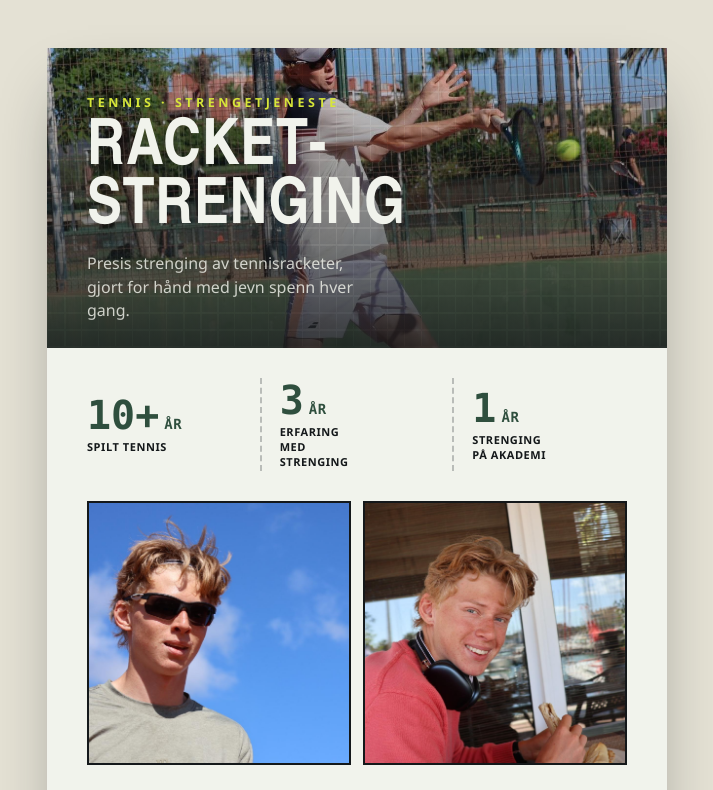
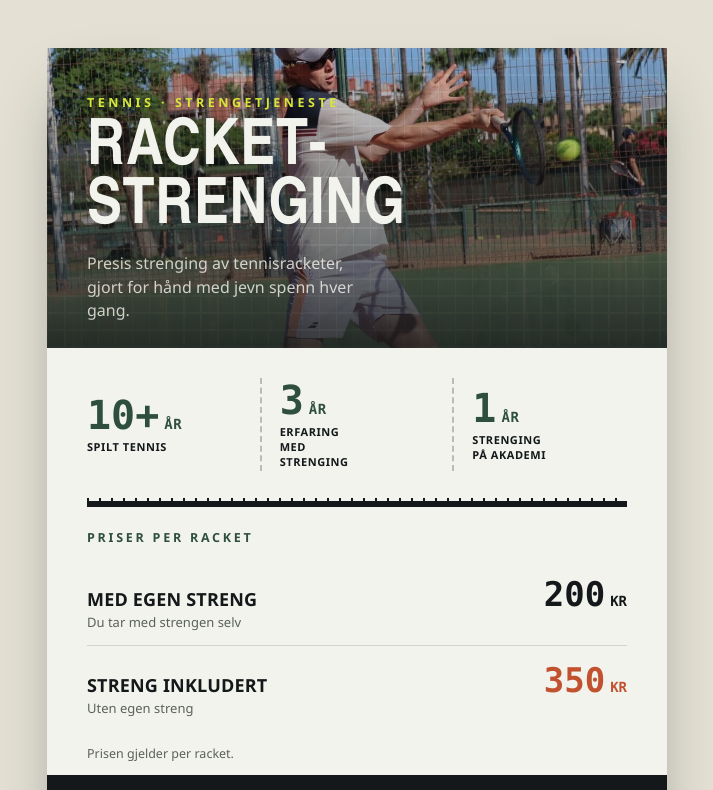
Before and after one commit to Nikoslikkoklikko/racketstrenging, a plain HTML site: page index.html in a window 1280 px wide. Shown: the top 790 px of the page, without its empty margins (283-996 px from the left). Drawn offline with Linux system fonts and the light colour scheme.

Commit message:
Remove photo gallery section

```diff
--- a/index.html
+++ b/index.html
@@ -160,31 +160,6 @@
     margin: 4px 18px;
   }
 
-  /* photo duo */
-  .gallery{
-    display: flex;
-    gap: 12px;
-    margin: 0 40px 28px;
-  }
-
-  .gallery figure{
-    flex: 1;
-    margin: 0;
-    aspect-ratio: 1 / 1;
-    overflow: hidden;
-    border: 2px solid var(--ink);
-  }
-
-  .gallery img{
-    display: block;
-    width: 100%;
-    height: 100%;
-    object-fit: cover;
-  }
-
-  .gallery figure:first-child img{ object-position: 35% 40%; }
-  .gallery figure:last-child img{ object-position: 55% 30%; }
-
   /* pricing */
   .pricing{
     margin: 0 40px;
@@ -326,7 +301,6 @@
     .stat-divider{ display: none; }
     .stat-label{ max-width: none; }
     .header, .pricing, .footer{ padding-left: 26px; padding-right: 26px; }
-    .gallery{ margin-left: 26px; margin-right: 26px; }
   }
 </style>
 </head>
@@ -354,11 +328,6 @@
       <div class="stat-number">1 <span>ÅR</span></div>
       <div class="stat-label">Strenging på akademi</div>
     </div>
-  </div>
-
-  <div class="gallery">
-    <figure><img src="photos/portrait-sky.jpeg" alt="Strengeren utendørs på en tennisbane"></figure>
-    <figure><img src="photos/portrait-marina.jpeg" alt="Strengeren ved havnen"></figure>
   </div>
 
   <div class="pricing">
```
